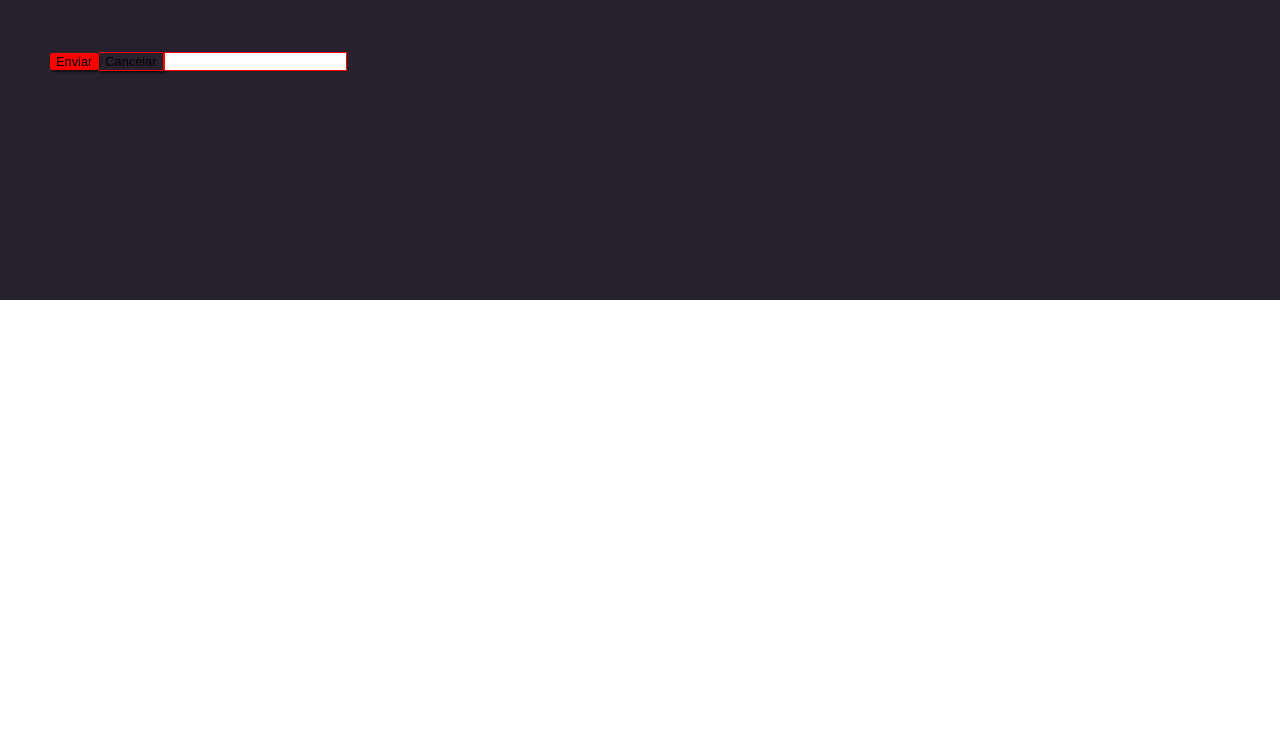
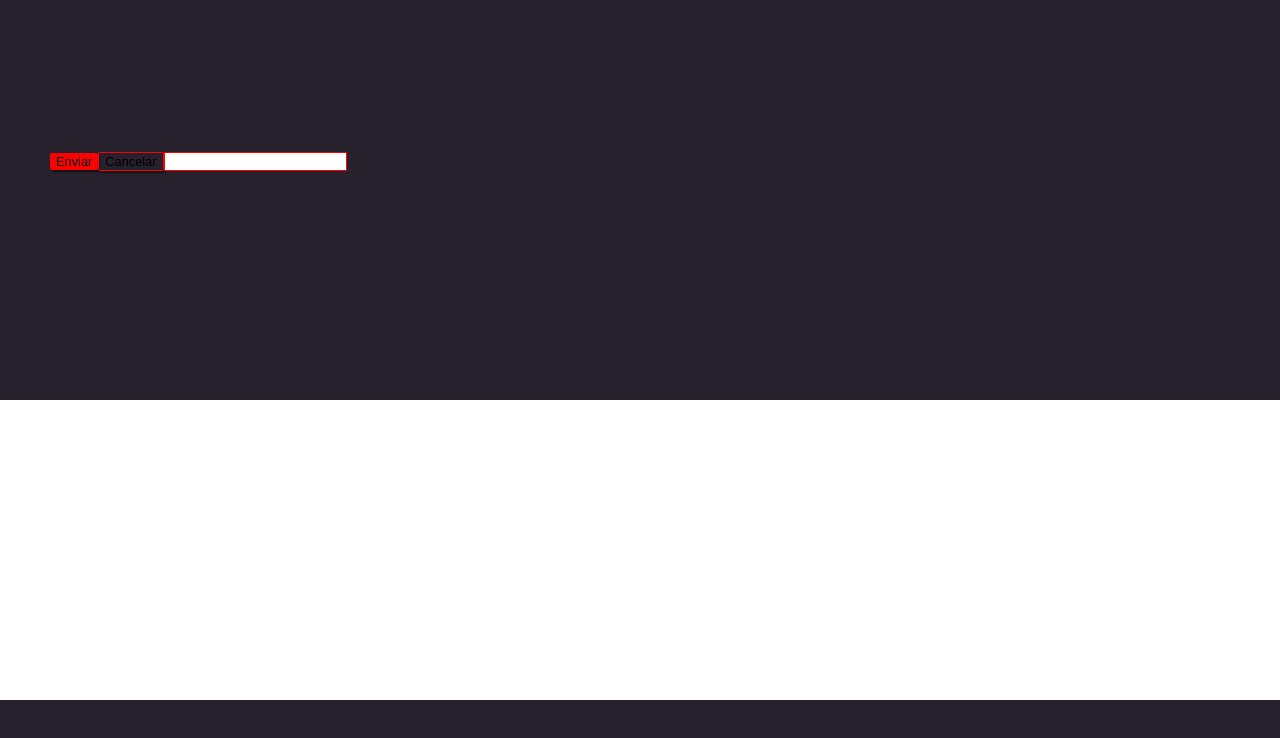
Before and after one commit to SamuelEstradaO/react-Tok, a React (Create React App) app: page / in a window 1280 px wide. Shown: the top 738 px of the page. Built offline with nearby package versions, Linux system fonts and the light colour scheme.

Commit message:
adding a layout

```diff
--- a/src/App.js
+++ b/src/App.js
@@ -10,7 +10,7 @@ import VideoShow from "./videos/VideoShow";
 import Profile from "./users/Profile";
 import HomePage from "./Home";
 import { ThemeProvider } from "styled-components";
-import theme from "./theme";
+import theme, { Layout } from "./theme";
 
 let NotImplemented = () => {
   return (<>
@@ -51,6 +51,7 @@ function App() {
       <Provider store={store}>
         <PersistGate loading={null} persistor={persistor}>
           <ThemeProvider theme={theme}>
+            <Layout>
               <Routes>
                 <Route path="/" element={<HomePage />} />
                 <Route path="/usuarios" element={<UsuariosOutlet />}>
@@ -68,6 +69,8 @@ function App() {
                 <Route path="*" element={<Error404 />} />
 
               </Routes>
+            </Layout>
+
           </ThemeProvider>
 
         </PersistGate>
--- a/src/theme/index.js
+++ b/src/theme/index.js
@@ -1,3 +1,5 @@
+import styled from "styled-components"
+
 export default {
     colors: {
         white: "#ffffff",
@@ -11,3 +13,27 @@ export default {
 
     }
 }
+
+let LayoutContainer = styled.div`
+    display: grid;
+    min-height: 100vh;
+    grid-template-rows: auto minmax(0,1fr) auto;
+    & nav{
+        height: 100px;
+        background-color: ${({ theme }) => theme.colors.dark};
+    }
+    & footer{
+        background-color: ${({ theme }) => theme.colors.dark};
+        height: 100px;
+    }
+`;
+
+export let Layout = (props) => {
+    return <LayoutContainer>
+        <nav></nav>
+        <main>
+            {props.children}
+        </main>
+        <footer></footer>
+    </LayoutContainer>
+}
```
Lines whose indentation alone changed are shown as unchanged.
